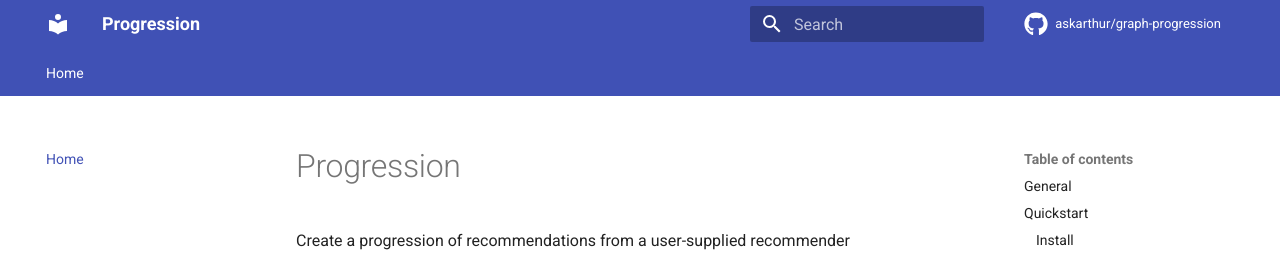
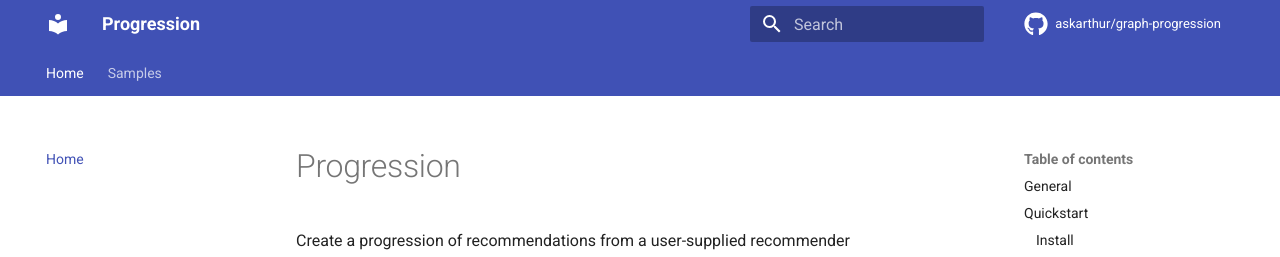
Before and after one commit to askarthur/graph-progression, an MkDocs documentation site: the page built from docs/index.md, in a window 1280 px wide and 900 px high. Shown: the top 257 px of the window. Built offline with MkDocs 1.6.1 and Material for MkDocs 9.7.7, drawn with Linux system fonts in a browser that asks for light colours; comment, search, counter and statistics services are not loaded.

Commit message:
Add samples to mkdocs

```diff
--- a/mkdocs.yml
+++ b/mkdocs.yml
@@ -32,3 +32,4 @@ extra:
 # Page tree
 nav:
   - Home: index.md
+  - Samples: samples/README.md
```
